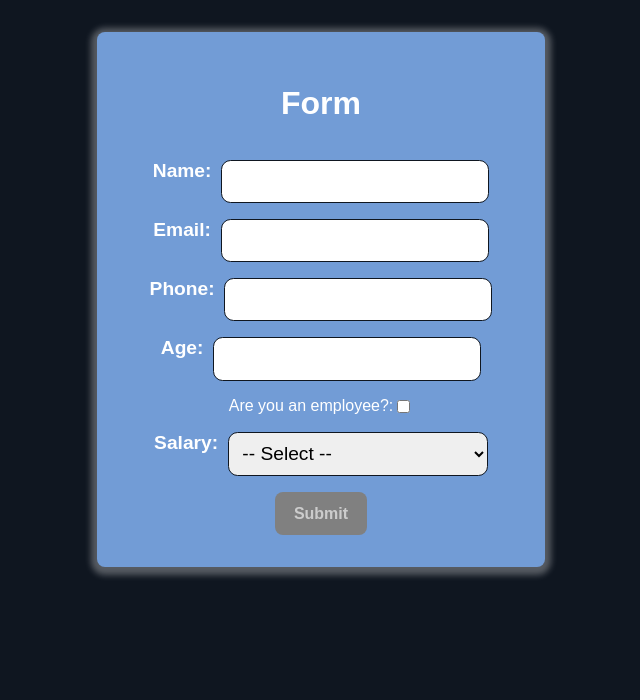
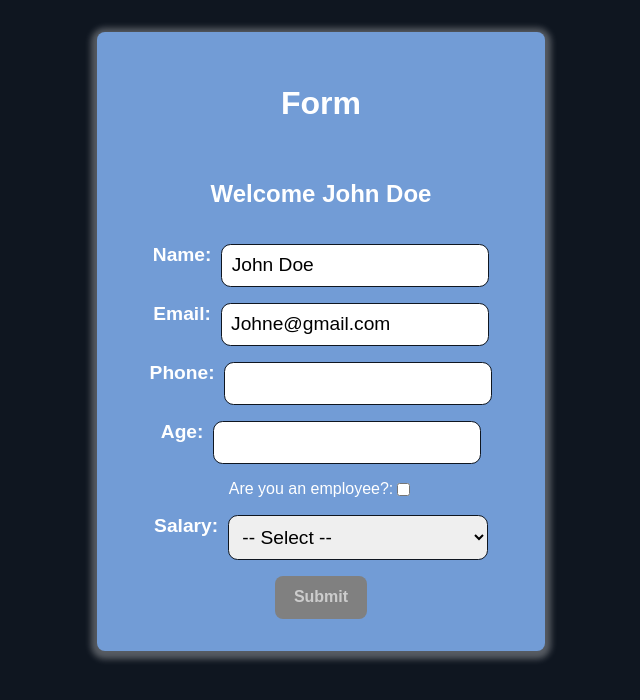
Before and after one commit to hibahdesu/Form, a React (Create React App) app: page / in a window 1280 px wide. Shown: the top 700 px of the page, without its empty margins (319-959 px from the left). Built offline with nearby package versions, Linux system fonts and the light colour scheme.

Commit message:
Add the contexts

```diff
--- a/src/Form.jsx
+++ b/src/Form.jsx
@@ -3,14 +3,22 @@ import './Form.css';
 import Model from './Model';
 import { useState } from 'react';
 import InputComponent from './InputComponent';
+import { useContext } from 'react';
+import UserContext from './contexts/UserContext';
 
 
 export default function Form({title}) {
+    const userContext = useContext(UserContext);
+    const initialInputs = {
+        name: userContext.name || '',
+        email: userContext.email || '',
+    };
+    console.log(userContext)
     const [showModel, setShowModel] = useState(false);
     const [errorMessage, setErrorMessage] = useState(null);
     const [inputs, setInputs] = useState({
-        name: '',
-        email: '',
+        name: initialInputs.name,
+        email: initialInputs.email,
         phone: '',
         age: '',
         employee: false,
@@ -96,8 +104,10 @@ export default function Form({title}) {
 
     return (
         <div className='flex column center form-container ' onClick={handleDivClick}>
+
             <form action="" onSubmit={handFormSubmit} className='flex center column form'>
                 <h1>{title}</h1>
+                <h2 className='user-name'>Welcome {userContext.name}</h2>
 
                 <InputComponent label="Name" type="text" name="name" value={inputs.name} onChange={handleName} />
                 <InputComponent label="Email" type="text" name="email" value={inputs.email} onChange={handleEmail} />
```
